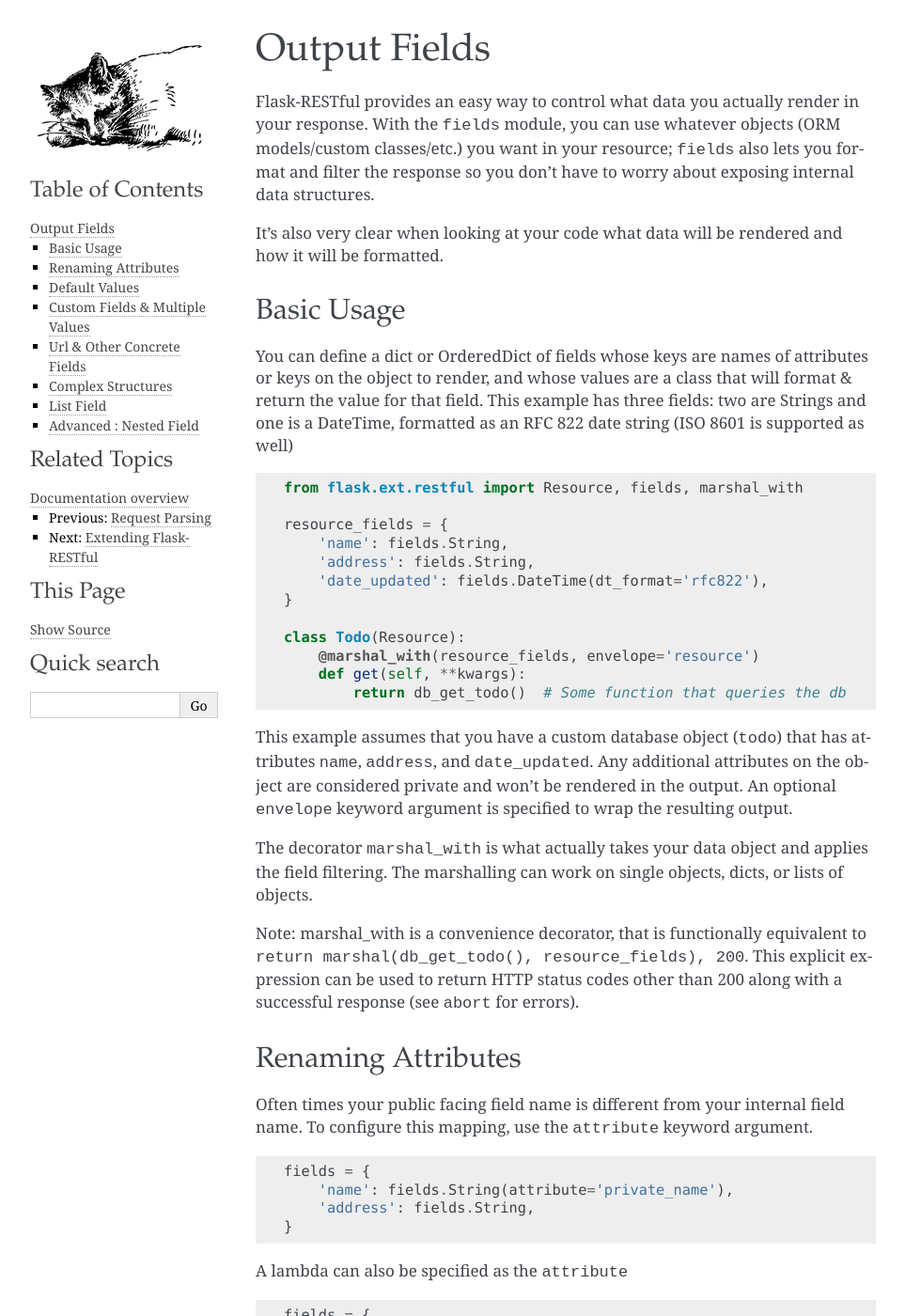
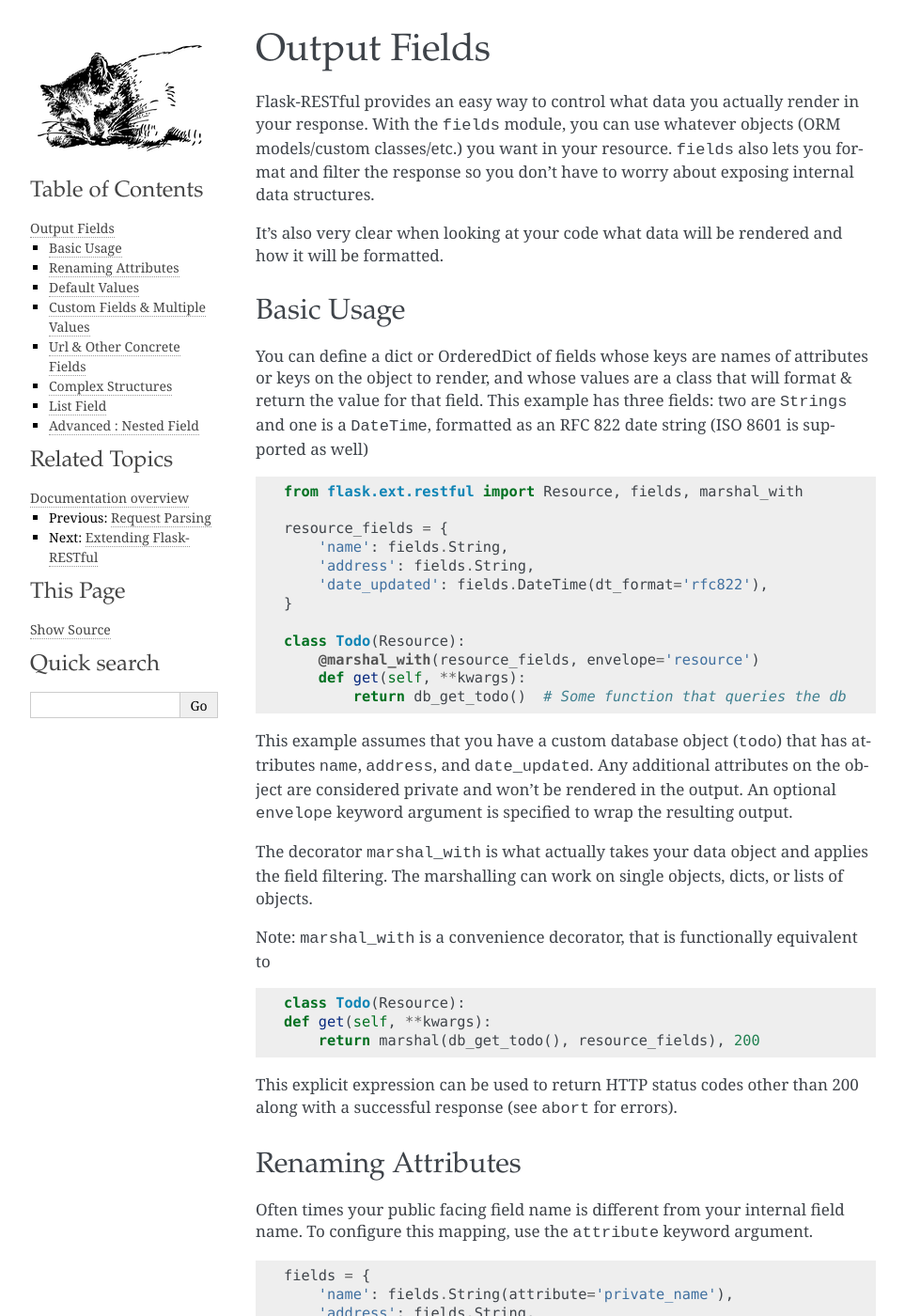
Before and after one commit to flask-restful/flask-restful, a Sphinx documentation site: the page built from docs/fields.rst, in a window 1280 px wide and 1400 px high. Shown: the whole window at 94% size, without its empty margins (148-1111 px from the left). Built offline with Sphinx 7.4.7, drawn with Linux system fonts in a browser that asks for light colours; pages that are not in the unit, such as notebooks, are missing from menus; some of the changed text lies outside the part shown.

Commit message:
Add more docs fixes/modifications based on review

```diff
--- a/docs/extending.rst
+++ b/docs/extending.rst
@@ -116,7 +116,7 @@
 ``headers``
 
 ``data`` is the object you return from your resource method, code is the HTTP
-status code that it expects, and headers are any HTTP headers to define in the
+status code that it expects, and headers are any HTTP headers to set in the
 response.  Your output function should return a Flask response object. ::
 
     def output_json(data, code, headers=None):
--- a/docs/fields.rst
+++ b/docs/fields.rst
@@ -8,7 +8,7 @@
 
 Flask-RESTful provides an easy way to control what data you actually render in
 your response.  With the ``fields`` module, you can use whatever objects (ORM
-models/custom classes/etc.) you want in your resource; ``fields`` also lets you
+models/custom classes/etc.) you want in your resource. ``fields`` also lets you
 format and filter the response so you don't have to worry about exposing
 internal data structures.
 
@@ -21,8 +21,8 @@
 You can define a dict or OrderedDict of fields whose keys are names of
 attributes or keys on the object to render, and whose values are a class that
 will format & return the value for that field.  This example has three fields:
-two are Strings and one is a DateTime, formatted as an RFC 822 date string (ISO 8601
-is supported as well) ::
+two are ``Strings`` and one is a ``DateTime``, formatted as an RFC 822 date string
+(ISO 8601 is supported as well) ::
 
     from flask.ext.restful import Resource, fields, marshal_with
 
@@ -44,18 +44,26 @@
 output. An optional ``envelope`` keyword argument is specified to wrap the
 resulting output.
 
-The decorator ``marshal_with`` is what actually takes your data object and applies the
-field filtering.  The marshalling can work on single objects, dicts, or
-lists of objects.
+The decorator ``marshal_with`` is what actually takes your data object and
+applies the field filtering.  The marshalling can work on single objects, dicts,
+or lists of objects.
 
-Note: marshal_with is a convenience decorator, that is functionally equivalent to ``return marshal(db_get_todo(), resource_fields), 200``.
-This explicit expression can be used to return HTTP status codes other than 200 along with a successful response (see ``abort`` for errors).
+Note: ``marshal_with`` is a convenience decorator, that is functionally
+equivalent to ::
+
+    class Todo(Resource):
+    def get(self, **kwargs):
+        return marshal(db_get_todo(), resource_fields), 200
+
+This explicit expression can be used to return HTTP status codes other than 200
+along with a successful response (see ``abort`` for errors).
 
 
 Renaming Attributes
 -------------------
 
-Often times your public facing field name is different from your internal field name. To configure this mapping, use the ``attribute`` keyword argument. ::
+Often times your public facing field name is different from your internal field
+name. To configure this mapping, use the ``attribute`` keyword argument. ::
 
     fields = {
         'name': fields.String(attribute='private_name'),
@@ -132,8 +140,9 @@
 
 
 By default ``fields.Url`` returns a relative uri. To generate an absolute uri that includes
-the scheme, hostname and port, pass the keyword argument ``absolute=True`` in the field declaration. To override
-the default scheme, pass the ``scheme`` keyword argument::
+the scheme, hostname and port, pass the keyword argument ``absolute=True`` in
+the field declaration. To override the default scheme, pass the ``scheme``
+keyword argument::
 
     fields = {
         'uri': fields.Url('todo_resource', absolute=True)
--- a/docs/intermediate-usage.rst
+++ b/docs/intermediate-usage.rst
@@ -136,7 +136,8 @@
             user = fetch_user(id)
             return user
 
-As you can see, we create a `post_parser` specifically to handle the parsing of arguments provided on POST. Let's step through the definition of each
+As you can see, we create a `post_parser` specifically to handle the parsing of
+arguments provided on POST. Let's step through the definition of each
 argument. ::
 
     post_parser.add_argument(
@@ -216,5 +217,5 @@
         'posts': fields.Url('/users/{id}/Posts', absolute=True),
 
 It takes a string that can be formatted in the same manner as `fields.FormattedString`
-which we covered above.  Passing `absolute=True` ensures that the generated urls
+which we covered above.  Passing ``absolute=True`` ensures that the generated urls
 will have the hostname included.
--- a/docs/quickstart.rst
+++ b/docs/quickstart.rst
@@ -129,8 +129,8 @@
 ---------
 
 Many times in an API, your resource will have multiple URLs. You can pass
-multiple URLs to the :py:meth:`Api.add_resource` method on the Api object. Each one
-will be routed to your :py:class:`Resource` ::
+multiple URLs to the :py:meth:`Api.add_resource` method on the `Api` object.
+Each one will be routed to your :py:class:`Resource` ::
 
     api.add_resource(HelloWorld,
         '/',
@@ -184,7 +184,7 @@
 it can become very frustrating when working with objects. To solve this
 problem, Flask-RESTful provides the :py:class:`fields` module and the
 :py:meth:`marshal_with` decorator. Similar to the Django ORM and WTForm, you
-use the fields module to describe the structure of your response. ::
+use the ``fields`` module to describe the structure of your response. ::
 
     from collections import OrderedDict
     from flask.ext.restful import fields, marshal_with
```
Also changed, not shown: other parts of docs/fields.rst (+7 -6 lines), docs/reqparse.rst (+5 -5 lines).
